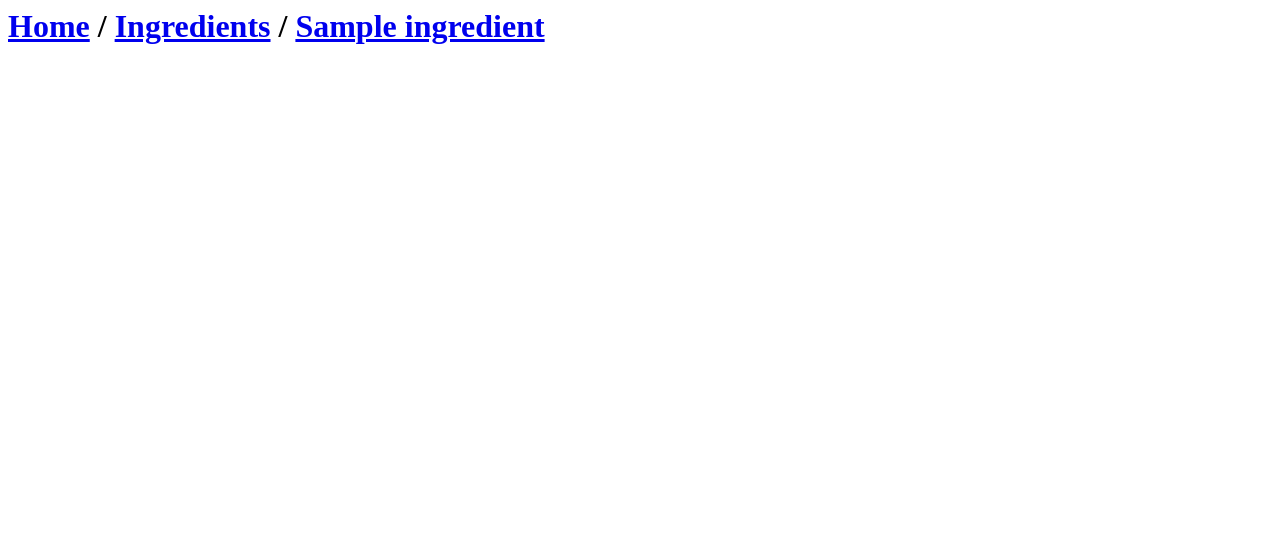
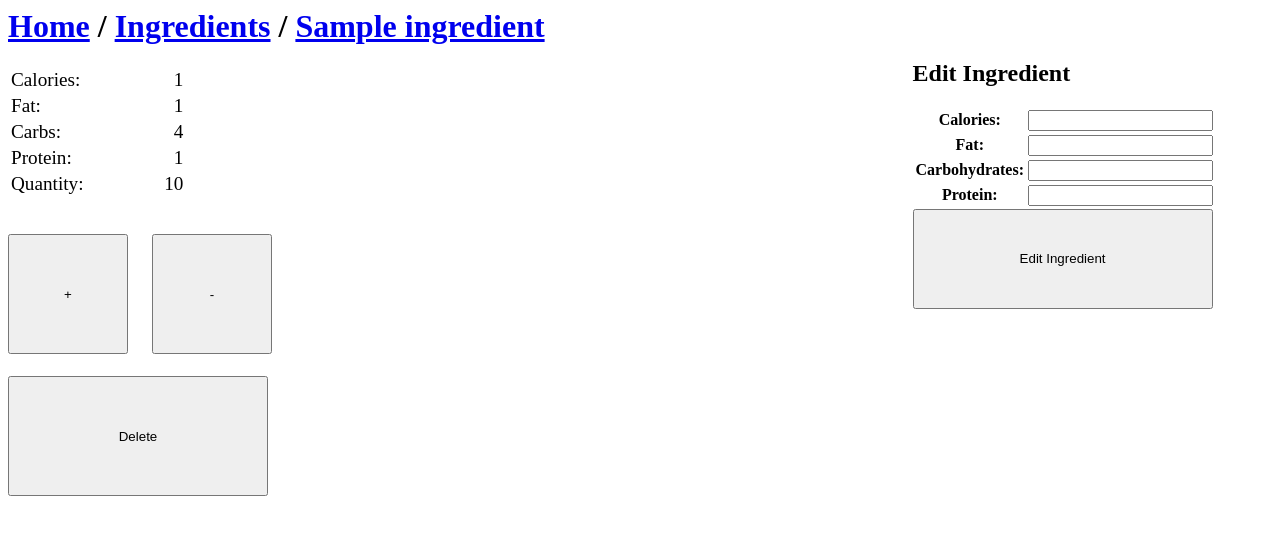
Before and after one commit to vregazzi/food-inventory, a Django app: a page that uses food_inventory/templates/food/ingredient_detail.html in a window 1280 px wide. Shown: the top 535 px of the page. Run offline with Django 4.2, Linux system fonts and the light colour scheme; tables that the repository leaves empty hold one stand-in row (values such as "Sample post").

Commit message:
complete ingredients views

```diff
--- a/food_inventory/forms.py
+++ b/food_inventory/forms.py
@@ -1,4 +1,31 @@
 from django import forms
+
+
+class EditIngredientForm(forms.Form):
+    calories = forms.IntegerField(
+        required=True,
+        widget=forms.NumberInput(
+            attrs={'size': 50}
+            )
+        )
+    fat = forms.IntegerField(
+        required=True,
+        widget=forms.NumberInput(
+            attrs={'size': 50}
+            )
+        )
+    carbohydrates = forms.IntegerField(
+        required=True,
+        widget=forms.NumberInput(
+            attrs={'size': 50}
+            )
+        )
+    protein = forms.IntegerField(
+        required=True,
+        widget=forms.NumberInput(
+            attrs={'size': 50}
+            )
+        )
 
 
 class AddIngredientForm(forms.Form):
--- a/food_inventory/templates/food/ingredient_detail.html
+++ b/food_inventory/templates/food/ingredient_detail.html
@@ -10,3 +10,66 @@
         <a href="{% url 'ingredients' %}">Ingredients</a> /
         <a href="{% url 'ingredients' %}{{ingredient.name}}">{{ ingredient.name }}</a>
     </h1>
+
+
+    <table style="font-size:larger;">
+        <tr>
+            <td>Calories:&emsp;&emsp;&emsp;&emsp;</td>
+            <td style="text-align: right;">
+                {{ingredient.calories}}&emsp;
+            </td>
+        </tr>
+        <tr>
+            <td>Fat:&emsp;&emsp;&emsp;&emsp;
+            </td>
+            <td style="text-align: right;">
+                {{ingredient.fat}}&emsp;
+            </td>
+        </tr>
+        <tr>
+            <td>Carbs:&emsp;&emsp;&emsp;&emsp;</td>
+            <td style="text-align: right;">
+                {{ingredient.carbohydrates}}&emsp;
+            </td>
+        </tr>
+        <tr>
+            <td>Protein:&emsp;&emsp;&emsp;&emsp;</td>
+            <td style="text-align: right;">
+                {{ingredient.protein}}&emsp;
+            </td>
+        </tr>
+        <tr>
+            <td>Quantity:&emsp;&emsp;&emsp;&emsp;
+            </td>
+            <td style="text-align: right;">
+                {{ingredient.quantity}}&emsp;
+            </td>
+        </tr>
+    </table>
+    <br><br>
+    <form method="POST" style="font-size:larger;">
+        {% csrf_token %}
+        <button style="height:120px;width:120px" type="submit" name="increment">+</button>&emsp;
+        <button style="height:120px;width:120px" type="submit" name="decrement">-</button>
+        <br><br>
+        <button style="height:120px;width:260px" type="submit" name="delete">Delete</button>
+    </form>
+    {% block content %}
+    <div class="form_style">
+        <h2>Edit Ingredient</h2>
+        <form method="post">
+            {% csrf_token %}
+            <table>{{ form.as_table }}</table>
+            <button style="height:100px;width:300px" type="editIngredient">Edit Ingredient</button>
+        </form>
+        <style type="text/css" media="screen">
+            .form_style {
+                position: absolute;
+                right: 5%;
+                top: 5%;
+            }
+        </style>
+        {% endblock %}
+    </div>
+
+</body>
--- a/food_inventory/views.py
+++ b/food_inventory/views.py
@@ -1,7 +1,7 @@
 from django.http import HttpRequest, HttpResponse
 from django.shortcuts import redirect, render
 
-from food_inventory.forms import AddIngredientForm
+from food_inventory.forms import AddIngredientForm, EditIngredientForm
 from food_inventory.models import Ingredient, Recipe
 
 
@@ -48,7 +48,29 @@ def recipes_view(request: HttpRequest) -> HttpResponse:
 
 def ingredient_detail_view(request: HttpRequest, ingredient_id: str) -> HttpResponse:
     ingredient = Ingredient.objects.get(name=ingredient_id)
-    return render(request, 'food/ingredient_detail.html', {'ingredient': ingredient})
+    if request.method == "POST":
+        if "delete" in request.POST:
+            ingredient.delete()
+            return redirect("ingredients")
+        elif "increment" in request.POST:
+            ingredient.quantity += 1
+            ingredient.save()
+            return redirect("ingredient_detail", ingredient_id=ingredient_id)
+        elif "decrement" in request.POST:
+            ingredient.quantity -= 1
+            ingredient.save()
+            return redirect("ingredient_detail", ingredient_id=ingredient_id)
+        else:
+            form = EditIngredientForm(request.POST)
+            ingredient.calories = form.data["calories"]
+            ingredient.fat = form.data["fat"]
+            ingredient.carbohydrates = form.data["carbohydrates"]
+            ingredient.protein = form.data["protein"]
+            ingredient.save()
+            return redirect("ingredient_detail", ingredient_id=ingredient_id)
+    else:
+        form = EditIngredientForm()
+        return render(request, 'food/ingredient_detail.html', {'ingredient': ingredient, "form": form})
 
 
 def recipe_detail_view(request: HttpRequest, recipe_id: str) -> HttpResponse:
```
